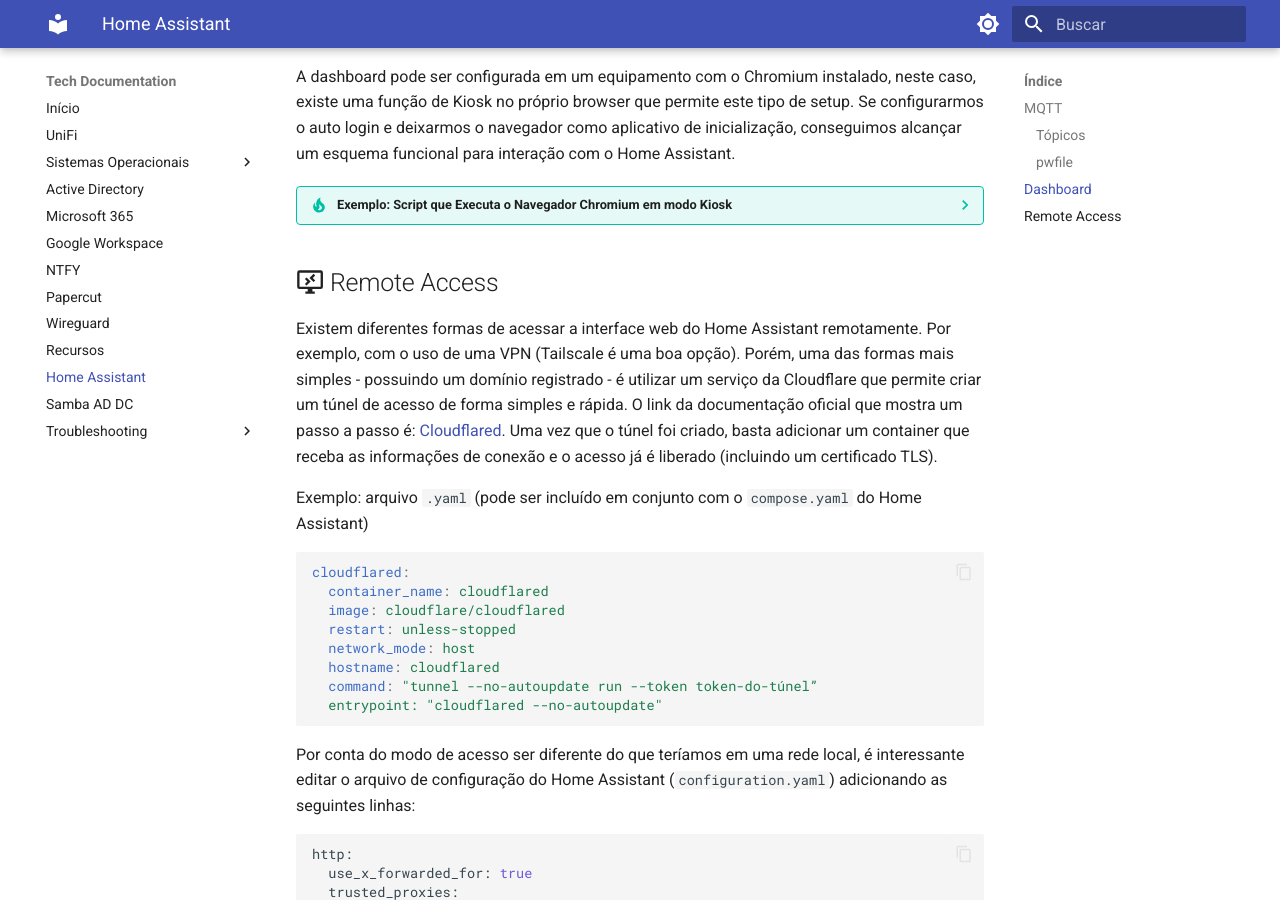
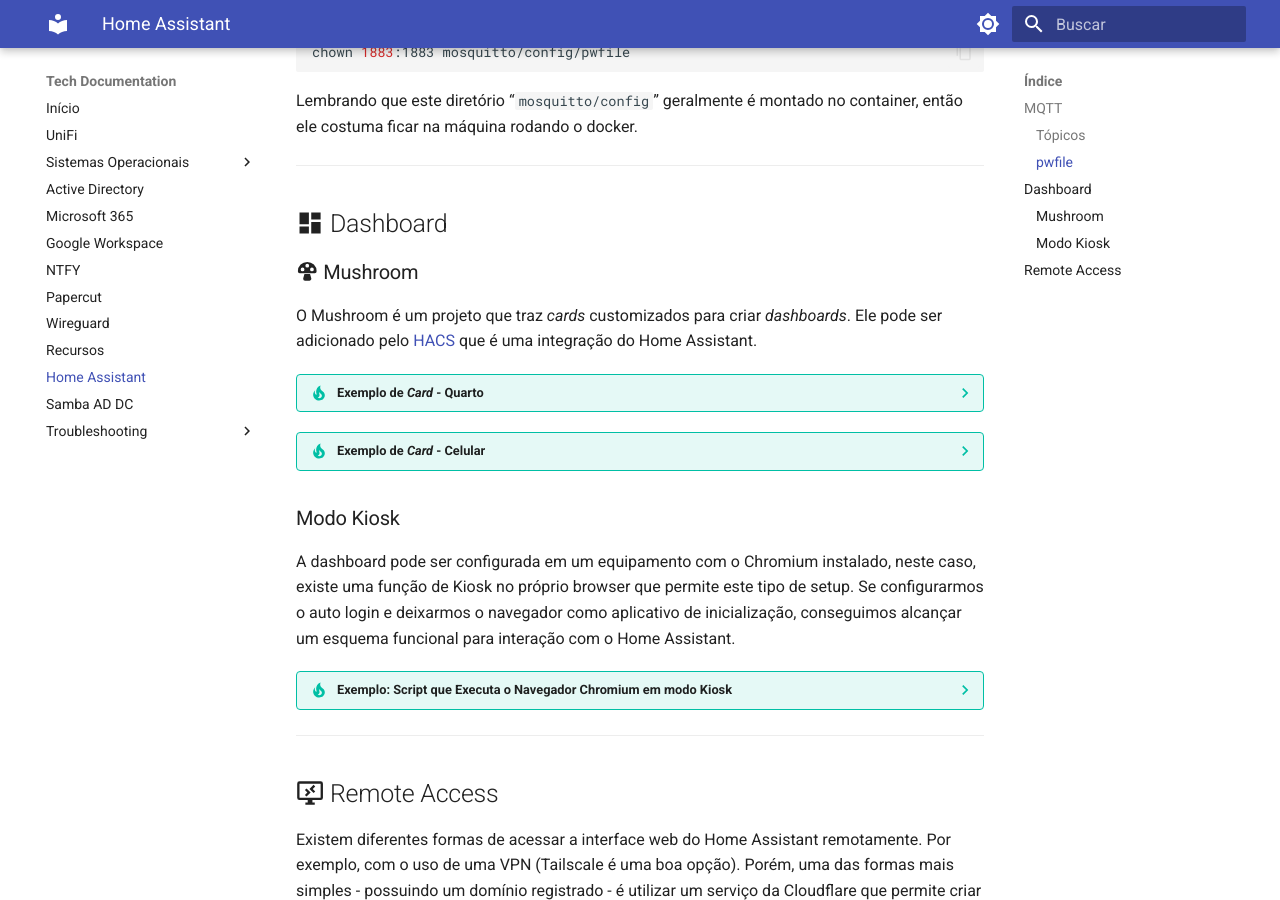
Before and after one commit to igor-go-ramos/tech-docs, an MkDocs documentation site: the page built from docs/home-assistant.md, in a window 1280 px wide and 900 px high, scrolled down 1380 px. Built offline with MkDocs 1.6.1 and Material for MkDocs 9.7.7, drawn with Linux system fonts in a browser that asks for light colours; some of the changed text lies outside the part shown.

Commit message:
Update home-assistant.md: Add MQTT configuration details and introduce Mushroom dashboard examples

````diff
--- a/docs/home-assistant.md
+++ b/docs/home-assistant.md
@@ -1,4 +1,5 @@
 # :material-home-assistant: Home Assistant
+---
 ## MQTT
 ### :material-message-outline: Tópicos
 É possível adicionar tópicos no MQTT, por exemplo, para enviar alguma informação sobre um dispositivo (como a porcentagem da bateria). Porém, para que funcione, o serviço do MQTT precisa estar configurado para ouvir em uma porta específica - por padrão: `1883` - e no IP `0.0.0.0` (e não apenas `localhost` - `127.0.0.1`), pois a resposta vai ser enviada de volta para o dispositivo. Para tanto, o arquivo de configuração pode ser configurado desta maneira:
@@ -15,16 +16,17 @@
 Para testar, podemos usar o comando:
 ```bash
 mosquitto_pub -h <BROKER_IP> -u <USER> -P <PASS> \
-  -t linux/mydevice/battery \
-  -m "55"
+  -t <linux/mydevice/battery> \
+  -m "<55>"
 ```
 
 Onde,
-`BROKER_IP`: endereço IP do host que roda o MQTT
-`USER`: usuário do MQTT
-`PASS`: senha do MQTT
-`linux/mydevice/battery`: tópico de publicação da mensagem para o MQTT
-`“55”`: mensagem sendo publicada
+
+* `BROKER_IP`: endereço IP do host que roda o MQTT
+* `USER`: usuário do MQTT
+* `PASS`: senha do MQTT
+* `linux/mydevice/battery`: tópico de publicação da mensagem para o MQTT
+* `“55”`: mensagem sendo publicada
 
 No Home Assistant, para verificar se os dados estão sendo recebidos, podemos ir em *Settings > Devices & services > MQTT > Settings (engrenagem) > Listen to a topic* e nessa seção especificar o tópico, neste exemplo: `linux/#`
 
@@ -53,8 +55,90 @@
 
 Lembrando que este diretório “`mosquitto/config`” geralmente é montado no container, então ele costuma ficar na máquina rodando o docker.
 
+---
+
 ## :material-view-dashboard: Dashboard
+### :material-mushroom: Mushroom
+O Mushroom é um projeto que traz *cards* customizados para criar *dashboards*. Ele pode ser adicionado pelo [HACS](https://hacs.xyz/) que é uma integração do Home Assistant.
+
+???tip "Exemplo de *Card* - Quarto"
+    ```yaml
+    type: custom:mushroom-template-card
+    primary: Bedroom
+    secondary: "{{ states(entity) | title }}"
+    icon: mdi:bed
+    entity: light.bedroom_light
+    tap_action:
+      action: navigate
+      navigation_path: /lovelace/bedroom
+    hold_action:
+      action: toggle
+    double_tap_action:
+      action: none
+    grid_options:
+      columns: full
+    color: "{{ iif(states(entity) == 'on','accent', '') }}"
+    features_position: bottom
+    ```
+???tip "Exemplo de *Card* - Celular"
+    ```yaml
+    type: custom:mushroom-template-card
+    entity: person.person_name
+    primary: Phone ({{ states('sensor.phone_battery_level') }}%)
+    secondary: >
+      {% if is_state(entity, 'Away') %}
+
+      {% set phone="sensor.phone_geocoded_location" %}
+
+      {{ state_attr(phone, "thoroughfare") }}, {{ state_attr(phone,
+      "sub_thoroughfare") }} - {{ state_attr(phone, "sub_administrative_area") }}
+
+      {% else %}
+
+      {{ states(entity) | title }}
+
+      {% endif %}
+    icon: |
+      {% set battery_percentage = states('sensor.phone_battery') | int
+      %} {% set battery_status = 'binary_sensor.phone_charging' %}
+
+      {% if battery_percentage == 100 and is_state(battery_status, 'off') %}
+        mdi:battery
+      {% elif battery_percentage < 10 %}
+        mdi:battery-outline
+      {% elif is_state(battery_status, 'on') %}
+        mdi:battery-charging-{{ (battery_percentage // 10) * 10 }}
+      {% else %}
+        mdi:battery-{{ (battery_percentage // 10) * 10 }}
+      {% endif %}
+    color: |-
+      {% set battery = states('sensor.phone_battery_level') | int %}
+      {% if battery < 20 %}
+        red
+      {% elif battery < 30 %}
+        orange
+      {% elif battery < 50 %}
+        yellow
+      {% else %}
+        green
+      {% endif %}
+    tap_action:
+      action: more-info
+    hold_action:
+      action: perform-action
+      perform_action: script.turn_on
+      target:
+        entity_id: script.finder_phone
+    multiline_secondary: true
+    grid_options:
+      columns: 6
+      rows: auto
+    features_position: bottom
+    ```
+
+### Modo Kiosk
 A dashboard pode ser configurada em um equipamento com o Chromium instalado, neste caso, existe uma função de Kiosk no próprio browser que permite este tipo de setup. Se configurarmos o auto login e deixarmos o navegador como aplicativo de inicialização, conseguimos alcançar um esquema funcional para interação com o Home Assistant.
+
 
 ???tip "Exemplo: Script que Executa o Navegador Chromium em modo Kiosk"
 
@@ -78,6 +162,8 @@
       --touch-events=enabled \
       --enable-features=OverlayScrollbar
     ```
+
+---
 
 ## :material-remote-desktop: Remote Access
 Existem diferentes formas de acessar a interface web do Home Assistant remotamente. Por exemplo, com o uso de uma VPN (Tailscale é uma boa opção). Porém, uma das formas mais simples - possuindo um domínio registrado - é utilizar um serviço da Cloudflare que permite criar um túnel de acesso de forma simples e rápida. O link da documentação oficial que mostra um passo a passo é: [Cloudflared](https://developers.cloudflare.com/learning-paths/replace-vpn/connect-private-network/cloudflared/).
````
